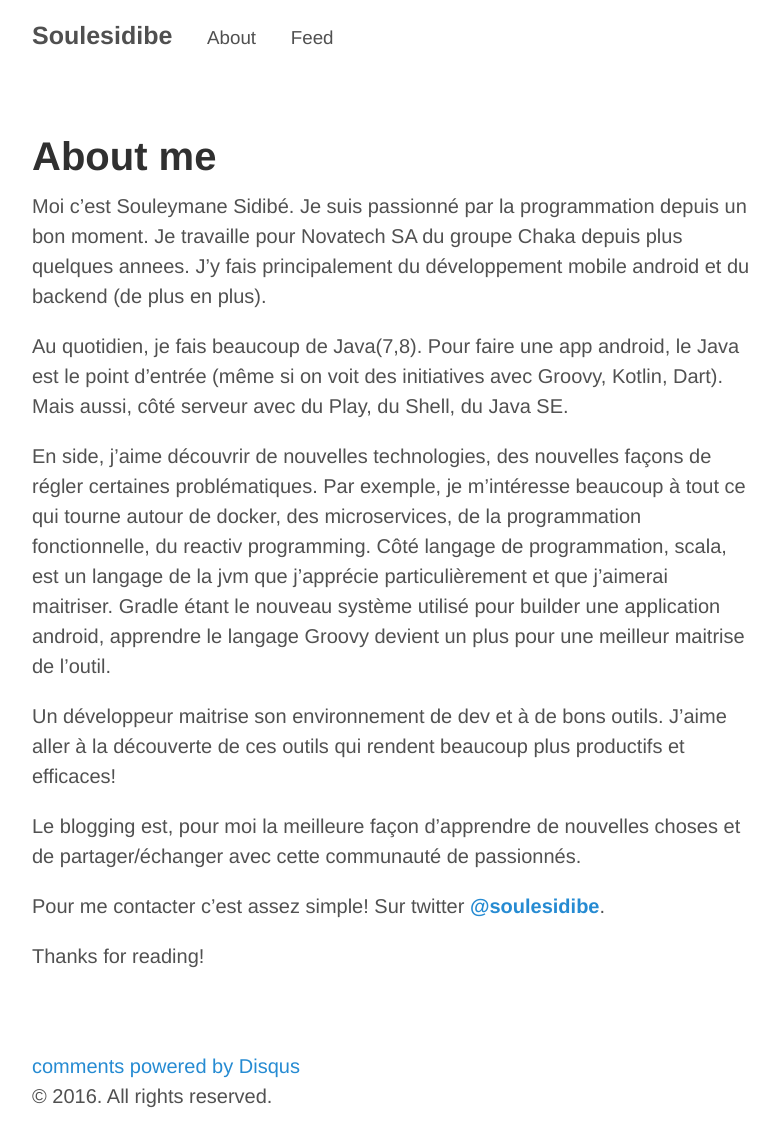
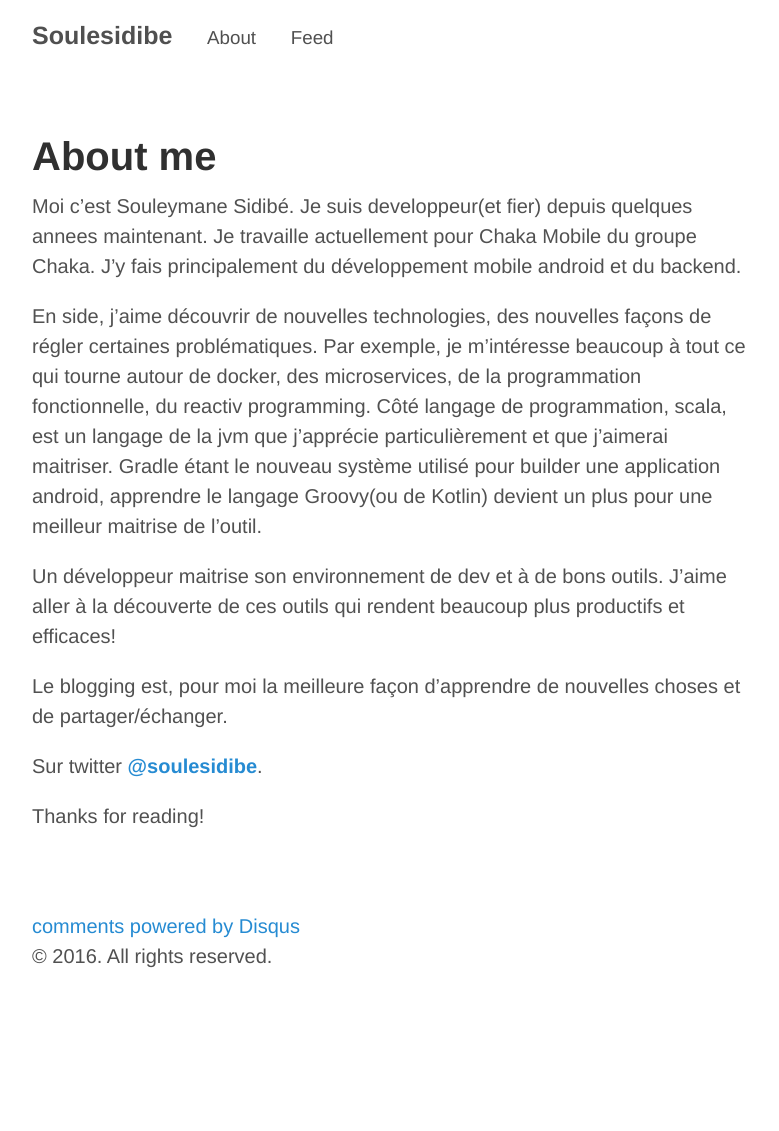
Before and after one commit to soulesidibe/soulesidibe.github.io, a Jekyll site: the page built from about.md, in a window 1280 px wide. Shown: the whole page, without its empty margins (248-1027 px from the left). Built offline with Jekyll 4.4.1, drawn with Linux system fonts in a browser that asks for light colours; comment, search, counter and statistics services are not loaded; after the commit the page ends 991 px from its top, so only the background shows below that.

Commit message:
update about.md

```diff
--- a/about.md
+++ b/about.md
@@ -3,17 +3,15 @@ layout: page
 title: About me
 ---
 
-Moi c’est Souleymane Sidibé. Je suis passionné par la programmation depuis un bon moment. Je travaille pour Novatech SA du groupe Chaka depuis plus quelques annees. J'y fais principalement du développement mobile android et du backend (de plus en plus).
+Moi c’est Souleymane Sidibé. Je suis developpeur(et fier) depuis quelques annees maintenant. Je travaille actuellement pour Chaka Mobile du groupe Chaka. J'y fais principalement du développement mobile android et du backend.
 
-Au quotidien, je fais beaucoup de Java(7,8). Pour faire une app android, le Java est le point d'entrée (même si on voit des initiatives avec Groovy, Kotlin, Dart). Mais aussi, côté serveur avec du Play, du Shell, du Java SE.
-
-En side, j'aime découvrir de nouvelles technologies, des nouvelles façons de régler certaines problématiques. Par exemple, je m'intéresse beaucoup à tout ce qui tourne autour de docker, des microservices, de la programmation fonctionnelle, du reactiv programming. Côté langage de programmation, scala, est un langage de la jvm que j'apprécie particulièrement et que j’aimerai maitriser. Gradle étant le nouveau système utilisé pour builder une application android, apprendre le langage Groovy devient un plus pour une meilleur maitrise de l’outil.
+En side, j'aime découvrir de nouvelles technologies, des nouvelles façons de régler certaines problématiques. Par exemple, je m'intéresse beaucoup à tout ce qui tourne autour de docker, des microservices, de la programmation fonctionnelle, du reactiv programming. Côté langage de programmation, scala, est un langage de la jvm que j'apprécie particulièrement et que j’aimerai maitriser. Gradle étant le nouveau système utilisé pour builder une application android, apprendre le langage Groovy(ou de Kotlin) devient un plus pour une meilleur maitrise de l’outil.
 
 Un développeur maitrise son environnement de dev et à de bons outils.
 J’aime aller à la découverte de ces outils qui rendent beaucoup plus productifs et efficaces!
 
-Le blogging est, pour moi la meilleure façon d'apprendre de nouvelles choses et de partager/échanger avec cette communauté de passionnés.
+Le blogging est, pour moi la meilleure façon d'apprendre de nouvelles choses et de partager/échanger.
 
-Pour me contacter c’est assez simple! Sur twitter **[@soulesidibe](https://twitter.com/soulesidibe)**.
+Sur twitter **[@soulesidibe](https://twitter.com/soulesidibe)**.
 
 Thanks for reading!
```
